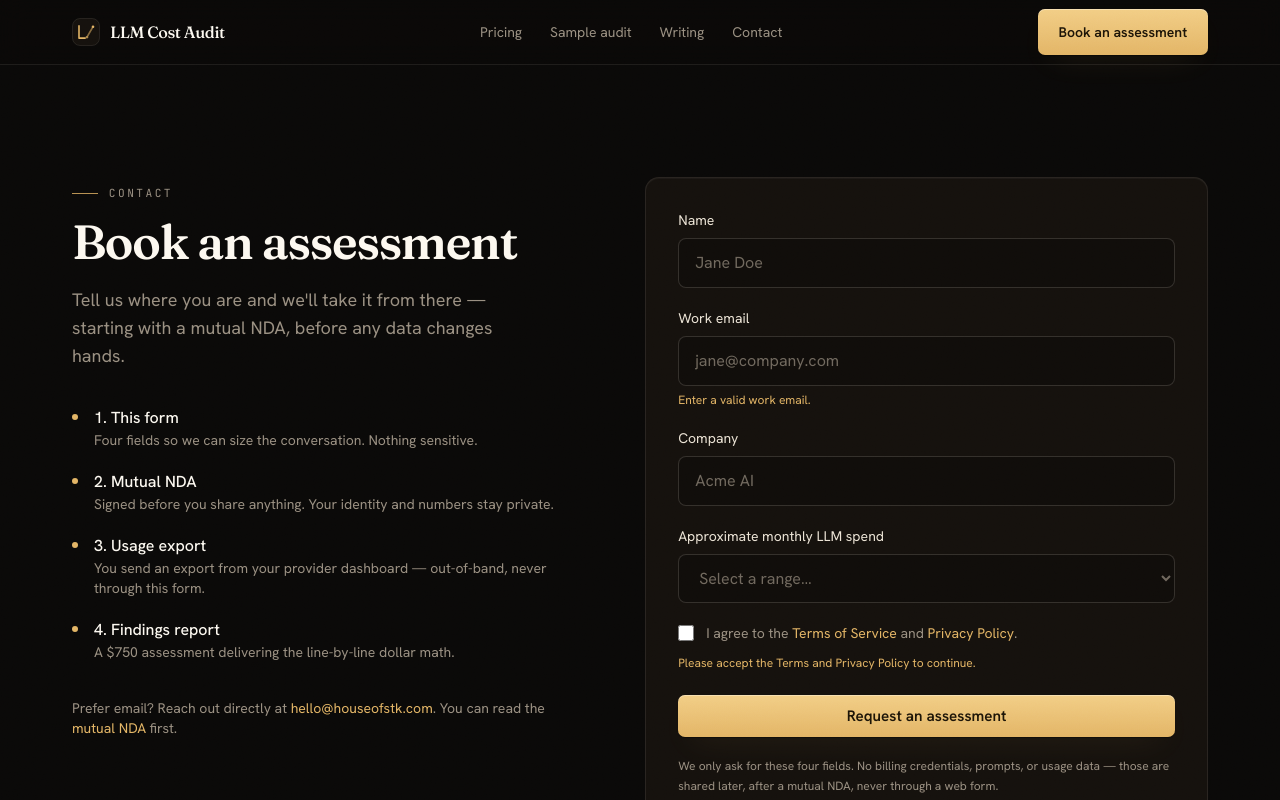
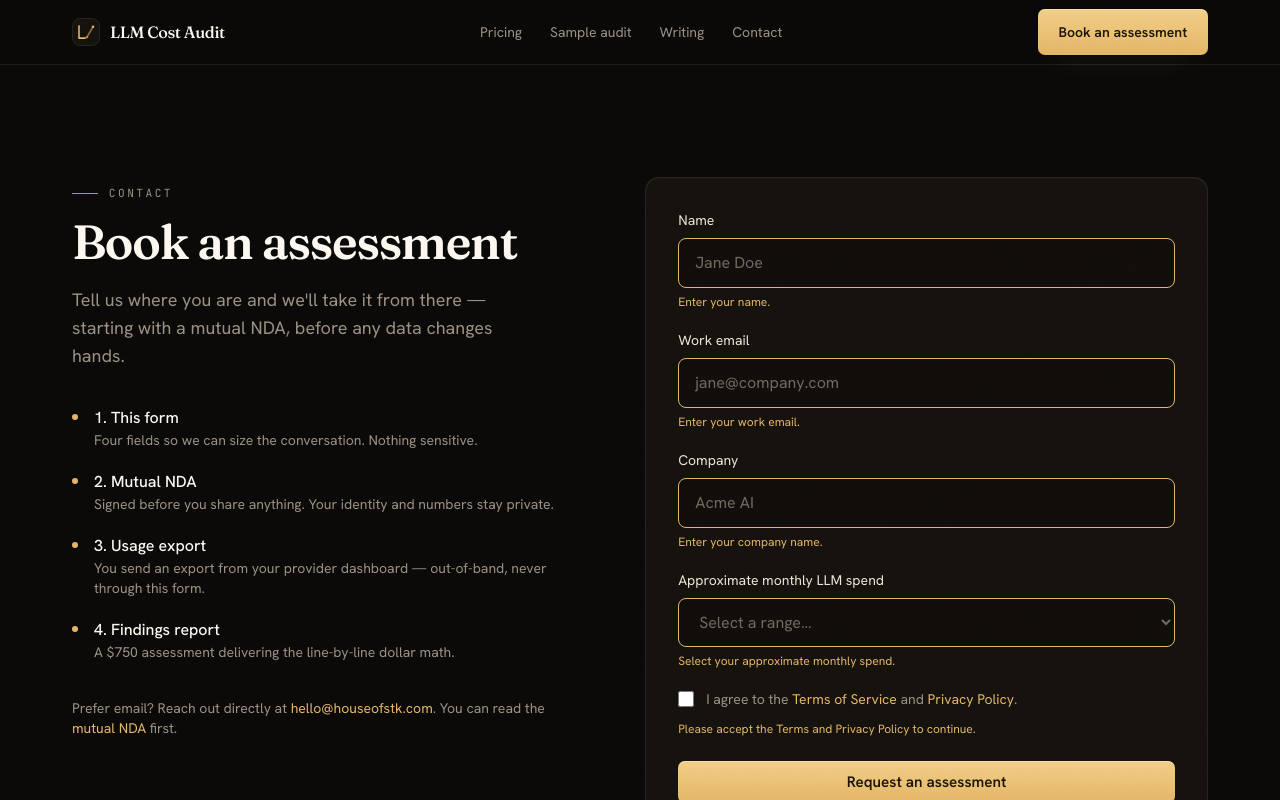
Before and after one commit to soumik15630m/llm-cost-audit, a Next.js app: page /contact in a window 1280 px wide. Both pictures are taken after a click on the button "Request an assessment". Shown: the top 800 px of the page. Built offline with nearby package versions, Linux system fonts and the light colour scheme.

Commit message:
Validate booking form: block submit and prompt for every missing field

```diff
--- a/components/contact/ContactForm.tsx
+++ b/components/contact/ContactForm.tsx
@@ -77,9 +77,17 @@ export default function ContactForm() {
     );
   }
 
-  const inputClass =
-    "w-full rounded-lg border border-[var(--hairline-strong)] bg-[#100d0a] px-4 py-3 text-body placeholder:text-muted/70 transition-colors focus:border-[rgba(227,181,102,0.6)] focus:outline-none";
   const showError = (invalid: boolean) => touched && invalid;
+  const baseInput =
+    "w-full rounded-lg border bg-[#100d0a] px-4 py-3 text-body placeholder:text-muted/70 transition-colors focus:outline-none";
+  // Gold border + focus on invalid fields once the user has tried to submit.
+  const fieldClass = (invalid: boolean) =>
+    `${baseInput} ${
+      showError(invalid)
+        ? "border-accent focus:border-accent"
+        : "border-[var(--hairline-strong)] focus:border-[rgba(227,181,102,0.6)]"
+    }`;
+  const errorText = "mt-1.5 text-xs text-accent";
 
   return (
     <div className="card p-6 sm:p-8">
@@ -94,10 +102,11 @@ export default function ContactForm() {
             autoComplete="name"
             value={name}
             onChange={(e) => setName(e.target.value)}
-            className={inputClass}
+            className={fieldClass(name.trim() === "")}
             placeholder="Jane Doe"
             aria-invalid={showError(name.trim() === "")}
           />
+          {showError(name.trim() === "") && <p className={errorText}>Enter your name.</p>}
         </div>
 
         <div>
@@ -110,12 +119,14 @@ export default function ContactForm() {
             autoComplete="email"
             value={email}
             onChange={(e) => setEmail(e.target.value)}
-            className={inputClass}
+            className={fieldClass(!emailValid)}
             placeholder="jane@company.com"
             aria-invalid={showError(!emailValid)}
           />
           {showError(!emailValid) && (
-            <p className="mt-1.5 text-xs text-accent">Enter a valid work email.</p>
+            <p className={errorText}>
+              {email.trim() === "" ? "Enter your work email." : "Enter a valid work email."}
+            </p>
           )}
         </div>
 
@@ -129,10 +140,13 @@ export default function ContactForm() {
             autoComplete="organization"
             value={company}
             onChange={(e) => setCompany(e.target.value)}
-            className={inputClass}
+            className={fieldClass(company.trim() === "")}
             placeholder="Acme AI"
             aria-invalid={showError(company.trim() === "")}
           />
+          {showError(company.trim() === "") && (
+            <p className={errorText}>Enter your company name.</p>
+          )}
         </div>
 
         <div>
@@ -143,7 +157,7 @@ export default function ContactForm() {
             id="spend"
             value={spend}
             onChange={(e) => setSpend(e.target.value)}
-            className={`${inputClass} ${spend === "" ? "text-muted/70" : ""}`}
+            className={`${fieldClass(spend === "")} ${spend === "" ? "text-muted/70" : ""}`}
             aria-invalid={showError(spend === "")}
           >
             <option value="" disabled>
@@ -155,6 +169,9 @@ export default function ContactForm() {
               </option>
             ))}
           </select>
+          {showError(spend === "") && (
+            <p className={errorText}>Select your approximate monthly spend.</p>
+          )}
         </div>
 
         {/* Honeypot — hidden from users; bots that fill it are silently dropped. */}
@@ -219,6 +236,12 @@ export default function ContactForm() {
           {status === "submitting" ? "Sending…" : "Request an assessment"}
         </button>
 
+        {touched && !formValid && status !== "submitting" && (
+          <p className="text-center text-xs text-accent" role="alert">
+            Please complete all fields above before requesting an assessment.
+          </p>
+        )}
+
         {status === "error" && (
           <p className="text-sm text-accent" role="alert">
             Something went wrong sending that. Please email{" "}
```
